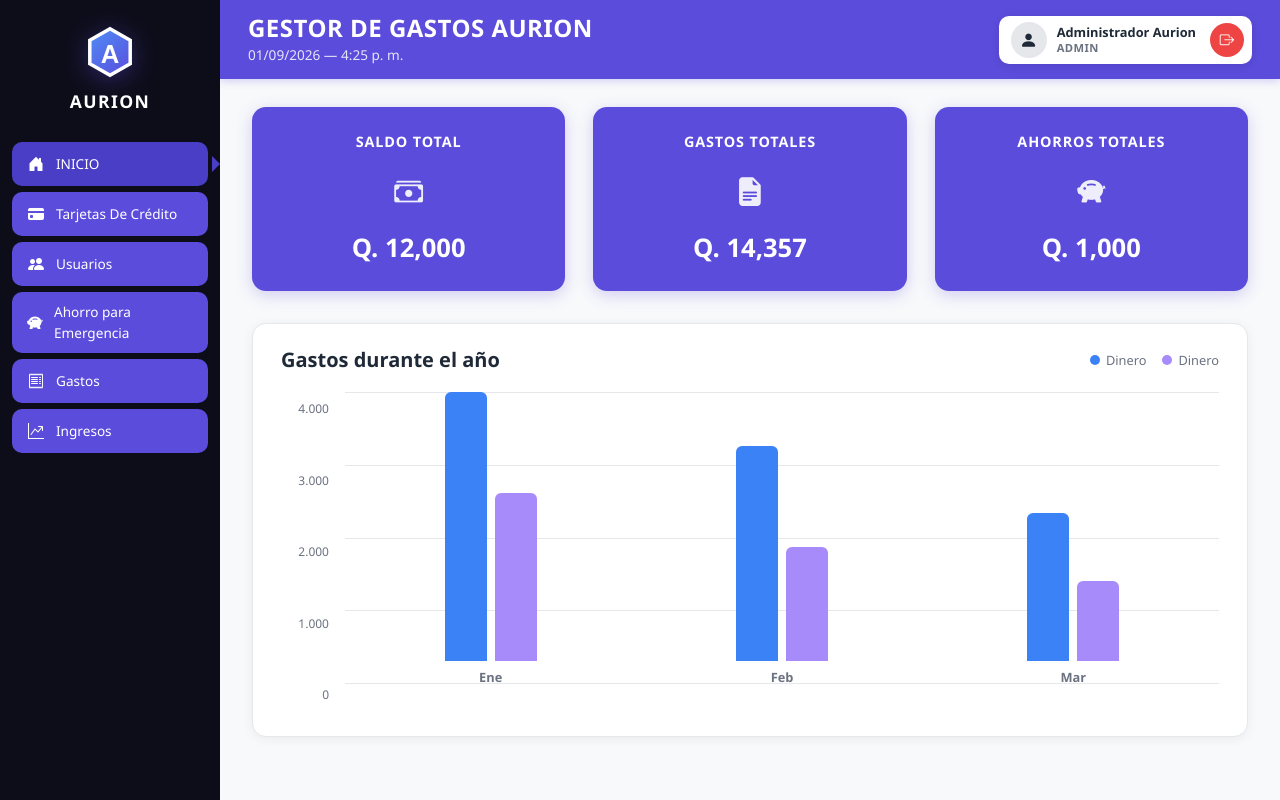
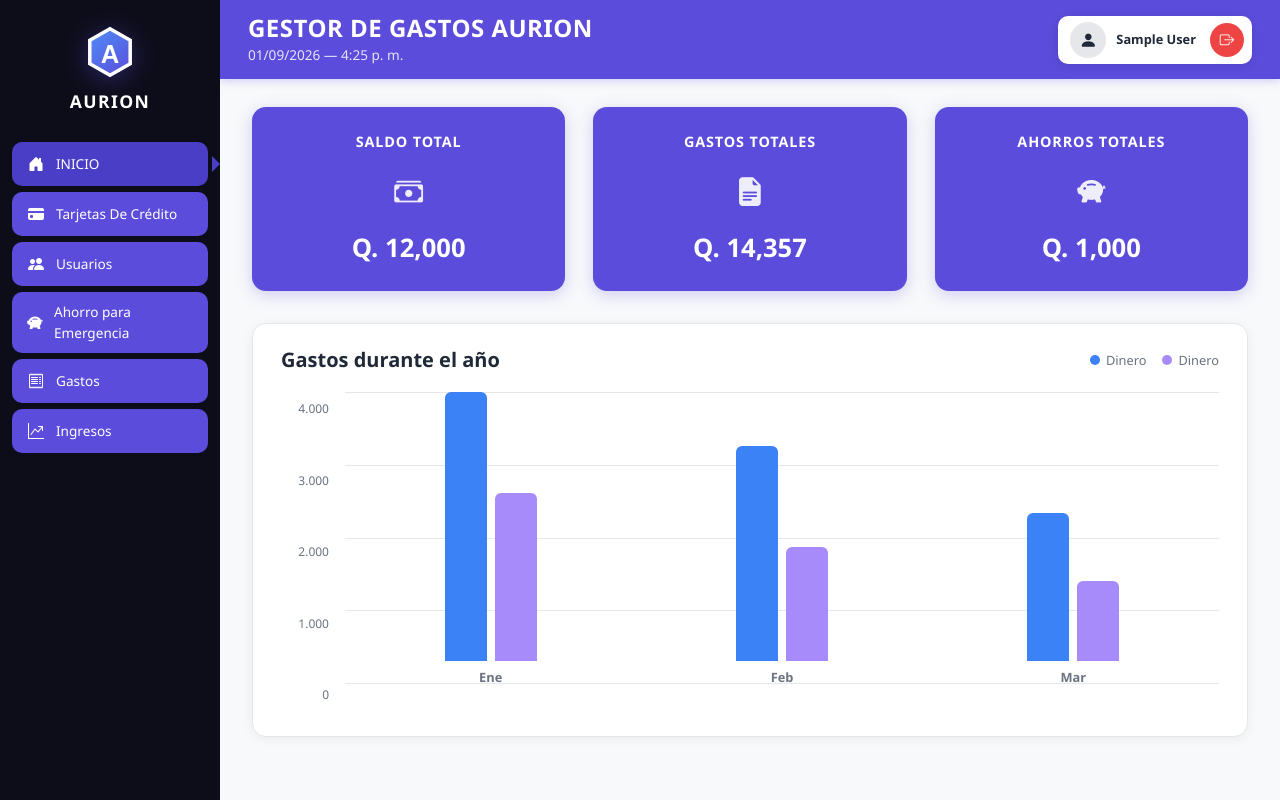
Before and after one commit to dtuquer-2025318/Gestor-De-Gastos-Dashboard-Aurion, an Angular app in the folder frontend/: page /dashboard in a window 1280 px wide. Built offline with nearby package versions, Linux system fonts and the light colour scheme; no server answers; sample sign-in values are in the browser's storage.

Commit message:
fix: agregar gestión de perfil, modal de logout y roles de usuario

```diff
--- a/frontend/src/app/features/dashboard/dashboard.component.html
+++ b/frontend/src/app/features/dashboard/dashboard.component.html
@@ -64,13 +64,13 @@
       </div>
 
       <div class="topbar-actions">
-        <div class="user-chip" (click)="openLogoutModal()">
+                <div class="user-chip" (click)="openLogoutModal()">
           <div class="user-avatar-sm">
             <i class="bi bi-person-fill"></i>
           </div>
           <div class="user-info-sm">
-            <span class="user-name-sm">Administrador Aurion</span>
-            <span class="user-role-sm">ADMIN</span>
+            <span class="user-name-sm">{{ currentUser()?.name || 'Usuario' }}</span>
+            <span class="user-role-sm">{{ userRoleLabel }}</span>
           </div>
           <div class="logout-btn">
             <i class="bi bi-box-arrow-right"></i>
@@ -151,9 +151,6 @@
   </main>
 </div>
 
-<!-- ═══════════════════════════════════════════════════════════
-     MODAL DE CONFIRMACIÓN DE CIERRE DE SESIÓN
-     ═══════════════════════════════════════════════════════════ -->
 <div class="modal-backdrop" *ngIf="showLogoutModal()" (click)="onBackdropClick($event)">
   <div class="modal-content">
     <div class="modal-header">
```
